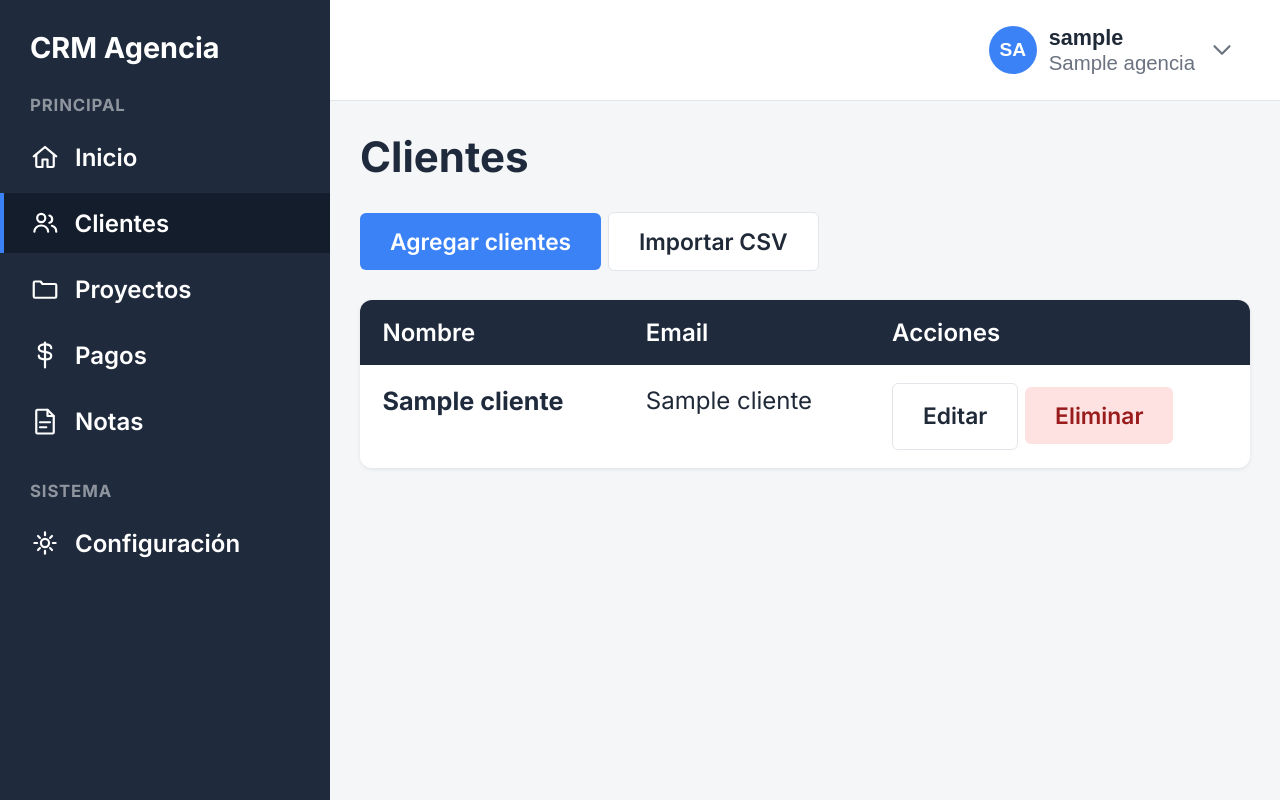
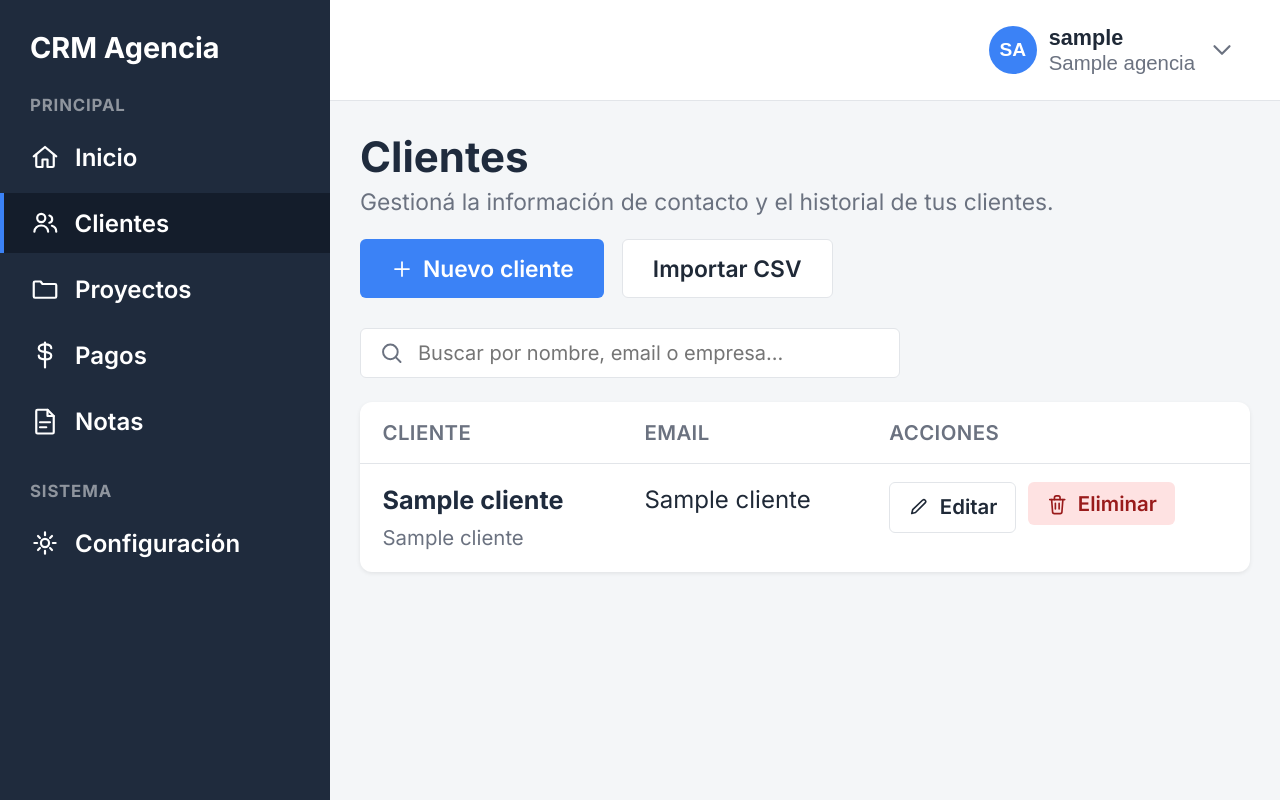
Before and after one commit to sebassj06/CRM, a Flask app: page /clientes in a window 1280 px wide. Run offline with Flask 3, Linux system fonts and the light colour scheme; the visitor is signed in with stand-in values (Sample User, id 1); a database or web service that is not in the repository returns one stand-in record (values such as "Sample title"); parts of the project's set-up code (start-up, migrations or seed data) failed here and were passed over; some libraries are stand-ins or nearby versions.

Commit message:
Rediseno frontend de la seccion Clientes: header de pagina, buscador client-side, tabla mas clara y estados vacios/sin resultados

```diff
--- a/web/static/style.css
+++ b/web/static/style.css
@@ -464,7 +464,9 @@ p {
 
 .btn,
 input[type="submit"] {
-    display: inline-block;
+    display: inline-flex;
+    align-items: center;
+    gap: 6px;
     padding: 10px var(--space-5);
     border: none;
     border-radius: var(--radius-sm);
@@ -474,6 +476,11 @@ input[type="submit"] {
     cursor: pointer;
     text-decoration: none;
     transition: background-color 0.15s ease;
+}
+
+.btn-sm {
+    padding: 6px var(--space-3);
+    font-size: 0.85rem;
 }
 
 .btn-primario,
@@ -557,14 +564,18 @@ table {
 }
 
 thead {
-    background-color: var(--color-primary);
+    background-color: transparent;
 }
 
 th {
-    color: white;
+    color: var(--color-text-muted);
     text-align: left;
     padding: var(--space-3) 15px;
     font-weight: 600;
+    font-size: var(--font-size-small);
+    text-transform: uppercase;
+    letter-spacing: 0.02em;
+    border-bottom: 1px solid var(--color-border);
 }
 
 td {
@@ -664,6 +675,83 @@ tbody td:first-child a:hover {
 
 .acciones {
     margin-bottom: var(--space-5);
+}
+
+.encabezado-pagina {
+    display: flex;
+    align-items: flex-start;
+    justify-content: space-between;
+    gap: var(--space-4);
+    flex-wrap: wrap;
+    margin-bottom: var(--space-5);
+}
+
+.encabezado-pagina h1 {
+    margin: 0 0 4px 0;
+}
+
+.encabezado-descripcion {
+    background: none;
+    border: none;
+    box-shadow: none;
+    padding: 0;
+    margin: 0;
+    max-width: 560px;
+    color: var(--color-text-muted);
+    font-size: 0.95rem;
+}
+
+.encabezado-acciones {
+    display: flex;
+    gap: var(--space-3);
+    flex-wrap: wrap;
+}
+
+.barra-busqueda {
+    position: relative;
+    max-width: 360px;
+    margin-bottom: var(--space-4);
+}
+
+.barra-busqueda input[type="search"] {
+    width: 100%;
+    padding: var(--space-2) var(--space-3) var(--space-2) 38px;
+    border: 1px solid var(--color-border);
+    border-radius: var(--radius-sm);
+    font-family: inherit;
+    background-color: var(--color-surface);
+    color: var(--color-text);
+}
+
+.barra-busqueda-icono {
+    position: absolute;
+    left: 12px;
+    top: 50%;
+    transform: translateY(-50%);
+    color: var(--color-text-muted);
+    pointer-events: none;
+}
+
+.texto-secundario {
+    margin-top: 2px;
+    font-size: var(--font-size-small);
+    color: var(--color-text-muted);
+}
+
+.acciones-fila {
+    display: flex;
+    gap: var(--space-2);
+    flex-wrap: wrap;
+}
+
+.form-en-linea {
+    display: inline-block;
+}
+
+.acciones-formulario {
+    display: flex;
+    align-items: center;
+    gap: var(--space-3);
 }
 
 .acciones a {
@@ -996,4 +1084,31 @@ tbody td:first-child a:hover {
         margin-left: auto;
         margin-right: auto;
     }
+
+    .encabezado-pagina {
+        flex-direction: column;
+        align-items: stretch;
+    }
+
+    .encabezado-acciones {
+        flex-direction: column;
+    }
+
+    .encabezado-acciones .btn {
+        width: 100%;
+        justify-content: center;
+    }
+
+    .barra-busqueda {
+        max-width: none;
+    }
+
+    .acciones-fila {
+        flex-direction: column;
+        align-items: stretch;
+    }
+
+    .acciones-fila .btn {
+        justify-content: center;
+    }
 }
--- a/web/templates/_iconos.html
+++ b/web/templates/_iconos.html
@@ -17,7 +17,11 @@
     'apariencia': '<path d="M20 14.2A8.5 8.5 0 1 1 9.8 4a7 7 0 0 0 10.2 10.2z"/>',
     'cerrar-sesion': '<path d="M9 4H5a1 1 0 0 0-1 1v14a1 1 0 0 0 1 1h4"/><path d="M15 16l4-4-4-4"/><path d="M19 12H9"/>',
     'ia-destello': '<path d="M12 3l1.8 5.7L19.5 10.5l-5.7 1.8L12 18l-1.8-5.7L4.5 10.5l5.7-1.8z"/>',
-    'lista': '<path d="M9 7h9M9 12h9M9 17h9"/><path d="M4.5 7h.01M4.5 12h.01M4.5 17h.01"/>'
+    'lista': '<path d="M9 7h9M9 12h9M9 17h9"/><path d="M4.5 7h.01M4.5 12h.01M4.5 17h.01"/>',
+    'mas': '<path d="M12 5v14M5 12h14"/>',
+    'buscar': '<circle cx="11" cy="11" r="6.5"/><path d="M20 20l-4.3-4.3"/>',
+    'editar': '<path d="M15.7 4.3a2 2 0 0 1 2.8 2.8L8 17.6l-4 1 1-4L15.7 4.3z"/>',
+    'eliminar': '<path d="M4 7h16"/><path d="M9 7V5a2 2 0 0 1 2-2h2a2 2 0 0 1 2 2v2"/><path d="M6 7l1 13a2 2 0 0 0 2 2h6a2 2 0 0 0 2-2l1-13"/><path d="M10 11v6M14 11v6"/>'
 } %}
 <svg xmlns="http://www.w3.org/2000/svg" width="{{ tamano }}" height="{{ tamano }}" viewBox="0 0 24 24" fill="none" stroke="currentColor" stroke-width="1.75" stroke-linecap="round" stroke-linejoin="round" class="icono {{ clase }}" aria-hidden="true">{{ trazos[nombre]|safe }}</svg>
 {% endmacro %}
--- a/web/templates/clientes.html
+++ b/web/templates/clientes.html
@@ -1,42 +1,66 @@
 {% extends "base.html"%}
+{% from "_iconos.html" import icono %}
 
 {% block title %}Clientes · CRM Agencia{% endblock %}
 
 {% block content %}
-   <h1>Clientes</h1>
-    <a href="/clientes/nuevo" class="btn btn-primario">Agregar clientes</a>
-    <a href="/clientes/importar" class="btn btn-secundario">Importar CSV</a><br><br>
+    <div class="encabezado-pagina">
+        <div>
+            <h1>Clientes</h1>
+            <p class="encabezado-descripcion">Gestioná la información de contacto y el historial de tus clientes.</p>
+        </div>
+        <div class="encabezado-acciones">
+            <a href="/clientes/nuevo" class="btn btn-primario">{{ icono('mas', tamano=16) }} Nuevo cliente</a>
+            <a href="/clientes/importar" class="btn btn-secundario">Importar CSV</a>
+        </div>
+    </div>
 
    {% if clientes %}
-   <table>
+   <div class="barra-busqueda">
+       {{ icono('buscar', clase='barra-busqueda-icono', tamano=18) }}
+       <input type="search" id="buscador-clientes" placeholder="Buscar por nombre, email o empresa..." aria-label="Buscar clientes">
+   </div>
+
+   <table id="tabla-clientes">
        <thead>
            <tr>
-               <th>Nombre</th>
+               <th>Cliente</th>
                <th>Email</th>
                <th>Acciones</th>
            </tr>
        </thead>
        <tbody>
            {% for cliente in clientes %}
-               <tr>
-                   <td data-label="Nombre"><a href="/clientes/{{ cliente[0] }}">{{ cliente[1] }}</a></td>
+               <tr data-busqueda="{{ (cliente[1] ~ ' ' ~ cliente[2] ~ ' ' ~ (cliente[4] or ''))|lower }}">
+                   <td data-label="Cliente">
+                       <a href="/clientes/{{ cliente[0] }}">{{ cliente[1] }}</a>
+                       {% if cliente[4] %}<div class="texto-secundario">{{ cliente[4] }}</div>{% endif %}
+                   </td>
                    <td data-label="Email">{{ cliente[2] }}</td>
                    <td data-label="Acciones">
-                        <a href="/clientes/{{ cliente[0] }}/editar" class="btn btn-secundario">Editar</a>
-                        <form method="POST" action="/clientes/{{ cliente[0] }}/eliminar" style="display:inline" onsubmit="return confirm('¿Eliminar este cliente? Esta acción no se puede deshacer.')">
-                        <button type="submit" class="btn btn-peligro">Eliminar</button>
-                        <input type="hidden" name="csrf_token" value="{{ csrf_token() }}">
-                       </form>
+                        <div class="acciones-fila">
+                            <a href="/clientes/{{ cliente[0] }}/editar" class="btn btn-secundario btn-sm">{{ icono('editar', tamano=15) }} Editar</a>
+                            <form method="POST" action="/clientes/{{ cliente[0] }}/eliminar" class="form-en-linea" onsubmit="return confirm('¿Eliminar a {{ cliente[1] }}? Esta acción no se puede deshacer.')">
+                                <button type="submit" class="btn btn-peligro btn-sm">{{ icono('eliminar', tamano=15) }} Eliminar</button>
+                                <input type="hidden" name="csrf_token" value="{{ csrf_token() }}">
+                            </form>
+                        </div>
                    </td>
                </tr>
            {% endfor %}
        </tbody>
    </table>
+
+   <div id="estado-sin-resultados" class="tarjeta estado-vacio" hidden>
+       <h2>No encontramos coincidencias</h2>
+       <p>Probá con otro nombre, email o empresa, o limpiá la búsqueda para ver todos tus clientes.</p>
+       <button type="button" id="boton-limpiar-busqueda" class="btn btn-secundario">Limpiar búsqueda</button>
+   </div>
    {% else %}
    <div class="tarjeta estado-vacio">
        <h2>Aún no tenés clientes</h2>
        <p>Agregá tu primer cliente o importalos desde un archivo CSV/Excel para empezar a organizar tu agencia.</p>
-       <a href="/clientes/nuevo" class="btn btn-primario">Agregar cliente</a>
+       <a href="/clientes/nuevo" class="btn btn-primario">{{ icono('mas', tamano=16) }} Agregar cliente</a>
    </div>
    {% endif %}
 {% endblock %}
```
Also changed, not shown: web/static/script.js (+43 -0 lines), web/templates/cliente_form.html (+8 -5 lines).
